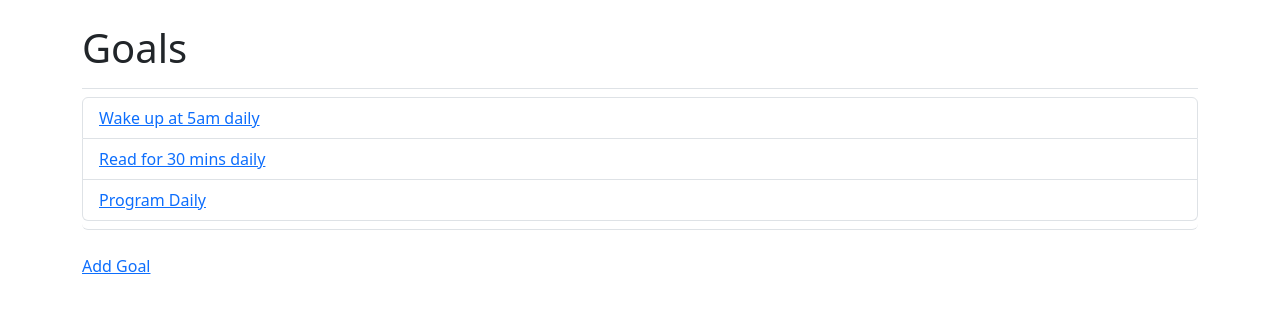
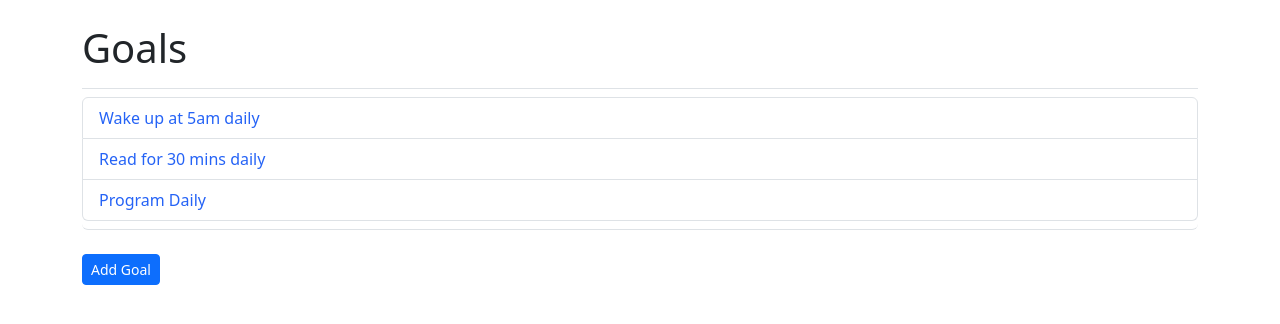
Before and after one commit to 49M/Developian_Web, a Django app: page /goals/ in a window 1280 px wide. Shown: the part 66-390 px from the top of the page. Run offline with Django 5.2, Linux system fonts and the light colour scheme; a user stored in the database is signed in; data comes from the database, SQL or seed files in the repository; both versions use the stored data as it was after the commit; some libraries are stand-ins or nearby versions.

Commit message:
style sheet and goals page updated

```diff
--- /dev/null
+++ b/developian/static/developian/styles.css
@@ -0,0 +1,11 @@
+#title {
+    text-decoration: none;
+    color:aquamarine;
+}
+#goal {
+    text-decoration: none;
+    color: rgb(37, 99, 246);
+}
+#goal:hover {
+    color:lightskyblue;
+}
--- a/developian/templates/developian/base.html
+++ b/developian/templates/developian/base.html
@@ -6,6 +6,7 @@
     <title>Developian</title>
     {% load static %}
     <link rel="icon" type="image/png" href="{% static 'developian/developian_favicon.png' %}">
+    <link rel="stylesheet" href="{% static 'developian/styles.css' %}">
 
     {% load django_bootstrap5 %}
     {% bootstrap_css %}
--- a/developian/templates/developian/goals.html
+++ b/developian/templates/developian/goals.html
@@ -1,4 +1,5 @@
 {% extends 'developian/base.html' %}
+{% load django_bootstrap5 %}
 
 {% block page_header %}
   <h1>Goals</h1>
@@ -8,13 +9,13 @@
   <ul class="list-group border-bottom pb-2 mb-4">
     {% for goal in goals %}
       <li class="list-group-item border-o">
-        <a href="{% url 'developian:goal' goal.id %}">{{ goal.text }}</a>
+        <a href="{% url 'developian:goal' goal.id %}" id="goal">{{ goal.text }}</a>
       </li>
     {% empty %}
       <li class="list-group-item border-o">No goals have been added yet!</li>
     {% endfor %}
   </ul>
 
-  <a href="{% url 'developian:new_goal' %}">Add Goal</a>
-
+  <a class="btn btn-primary btn-sm"
+  href="{% url 'developian:new_goal' %}">Add Goal</a>
 {% endblock content %}
--- a/developian/templates/developian/styles.css
+++ /dev/null
@@ -1,4 +0,0 @@
-#title {
-    text-decoration: none;
-    color:aquamarine;
-}
```
Also changed, not shown: db.sqlite3.
